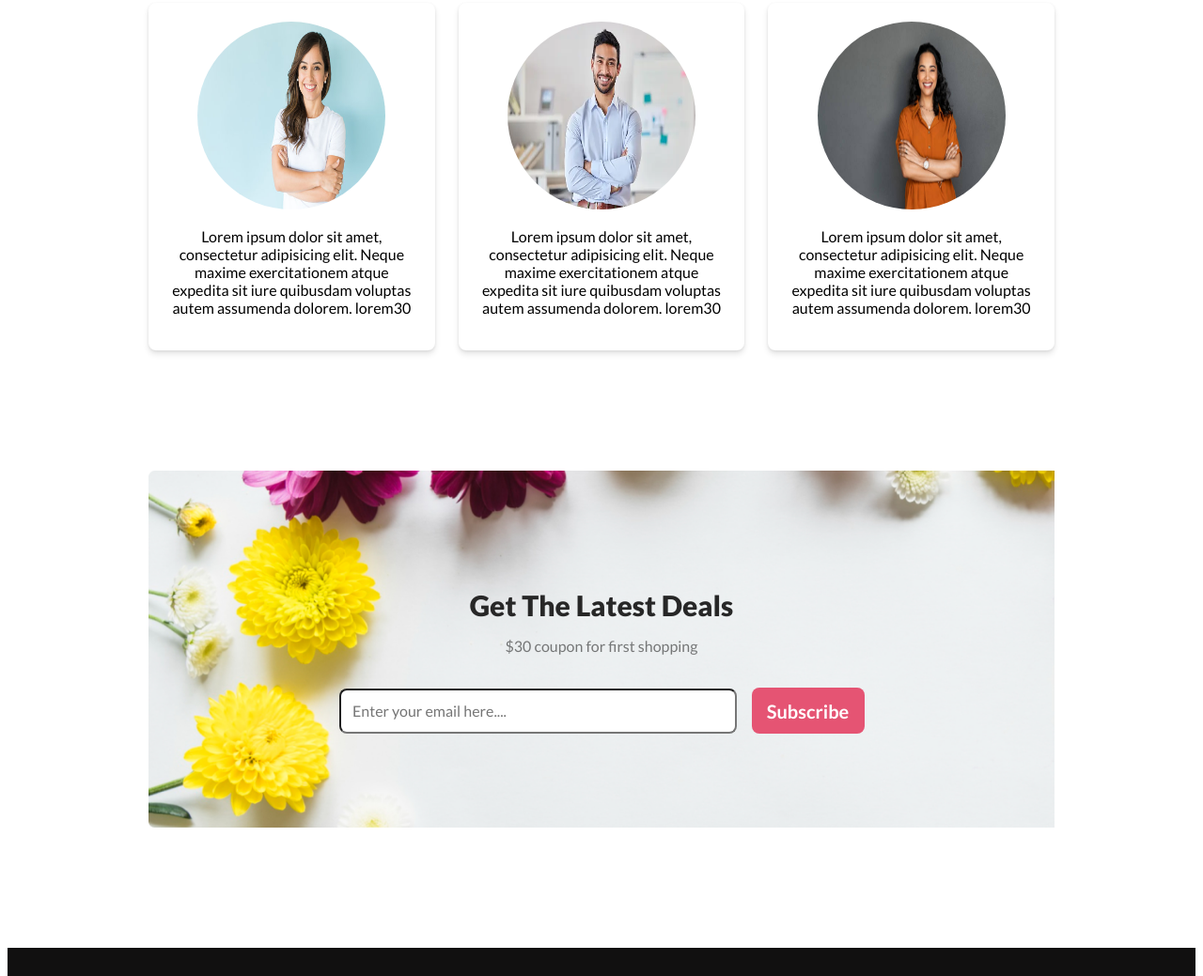
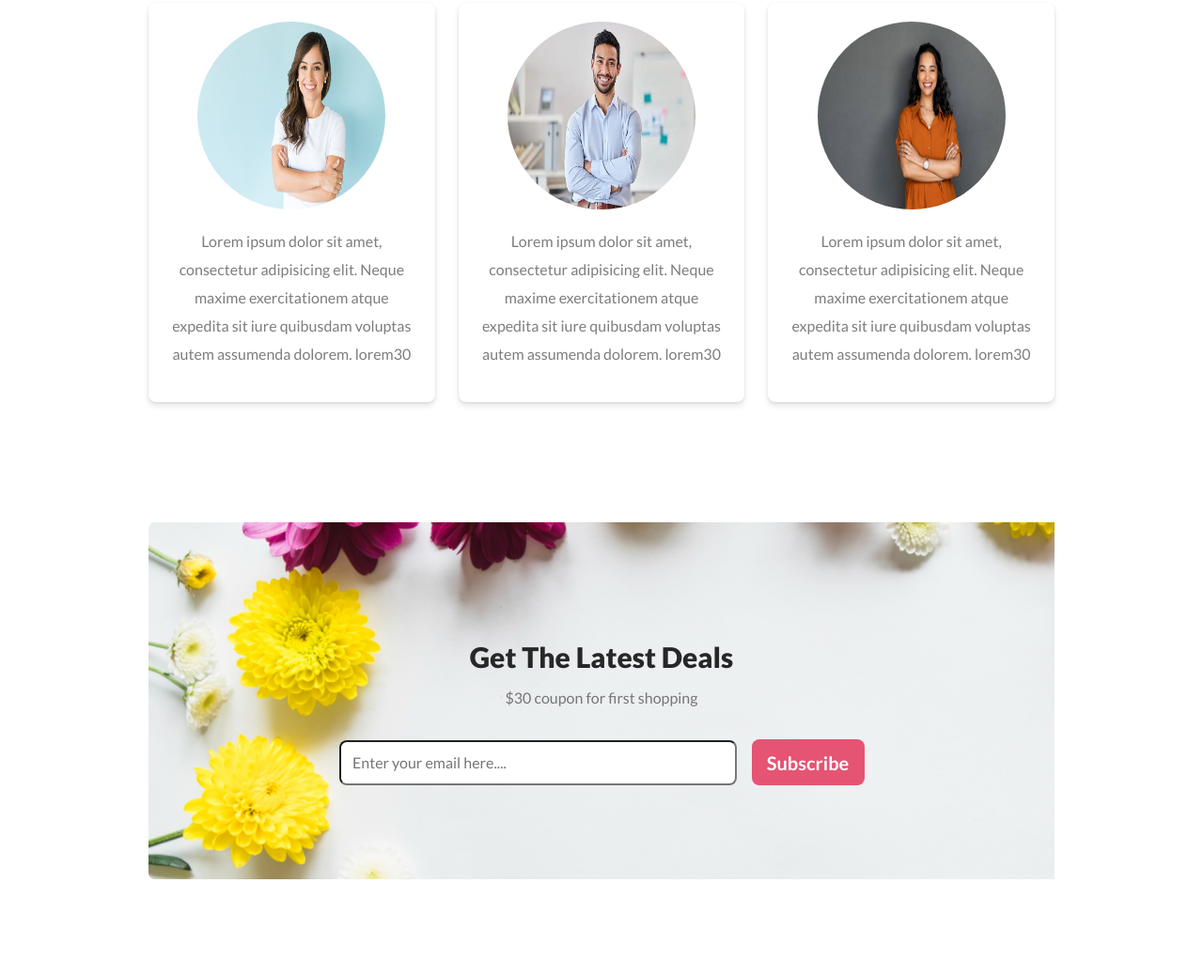
Before and after one commit to Das203web-dev/Assignment-1, a plain HTML site: page index.html in a window 1280 px wide. Shown: the part 3778-4817 px from the top of the page at 94% size. Drawn offline with Linux system fonts and the light colour scheme.

Commit message:
final deploy

```diff
--- a/styles/style.css
+++ b/styles/style.css
@@ -279,6 +279,14 @@ main {
     border-radius: 50%;
 }
 
+.feedback-content p {
+    color: rgba(39, 39, 39, 0.60);
+    font-size: 16px;
+    font-weight: 400;
+    line-height: 30px;
+    /* margin-bottom: 35px; */
+}
+
 /* latest section styles  */
 .latest-deal-section {
     margin: 0 150px 128px;
```
